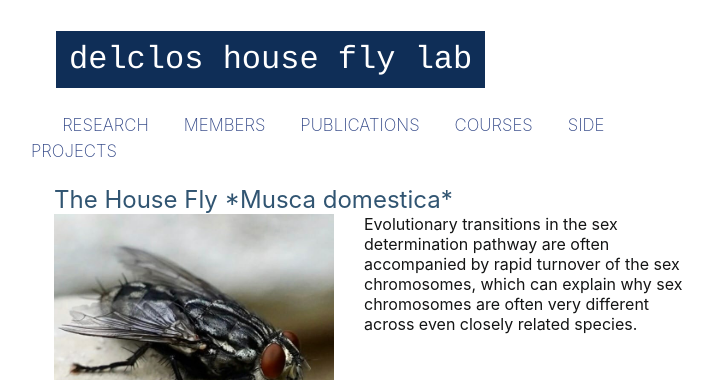
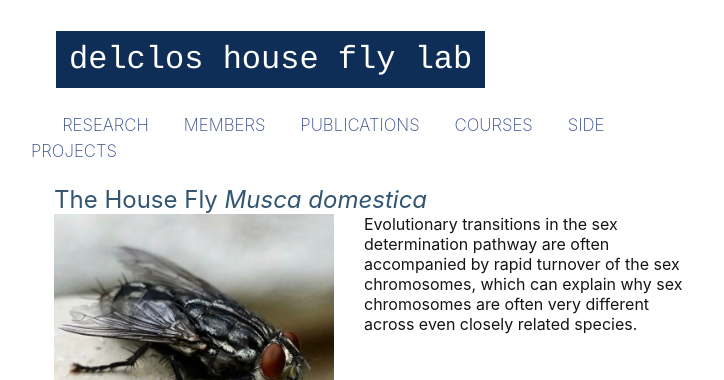
Before and after one commit to pjdelclos/pjdelclos.github.io, a Jekyll site: the page built from about/index.html, in a window 1280 px wide. Shown: the top 380 px of the page, without its empty margins (266-990 px from the left). Built offline with Jekyll 4.4.1, drawn with Linux system fonts in a browser that asks for light colours; some web fonts are replaced.

```diff
--- a/about/index.html
+++ b/about/index.html
@@ -3,7 +3,7 @@ layout: default
 title: Research
 ---
 
-<h1> The House Fly *Musca domestica* </h1>
+<h1> The House Fly <em>Musca domestica</em> </h1>
 
 <img style="margin-right: 30px" align="left" src=../images/Asgari_HF.jpg height="280" width="280">
 Evolutionary transitions in the sex determination pathway are often accompanied by rapid turnover of the sex chromosomes, which can explain why sex chromosomes are often very different across even closely related species.
```
